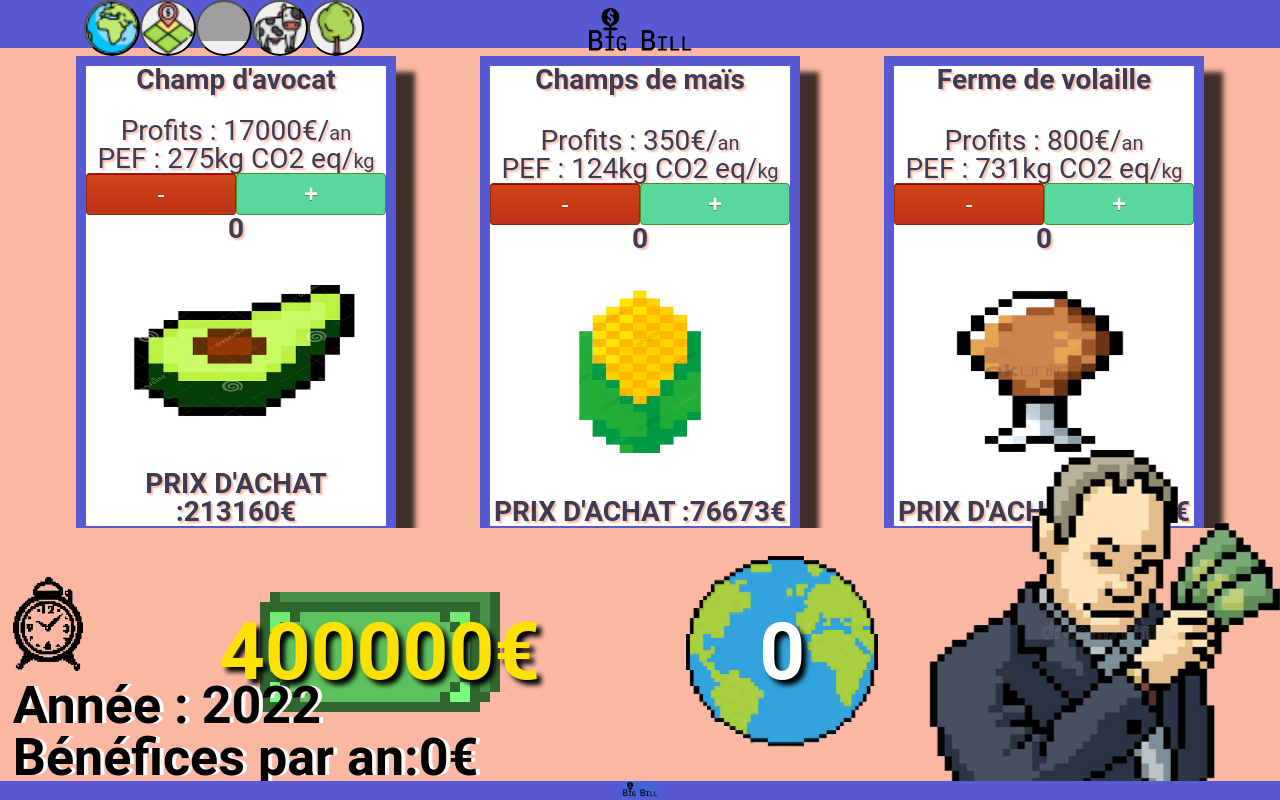
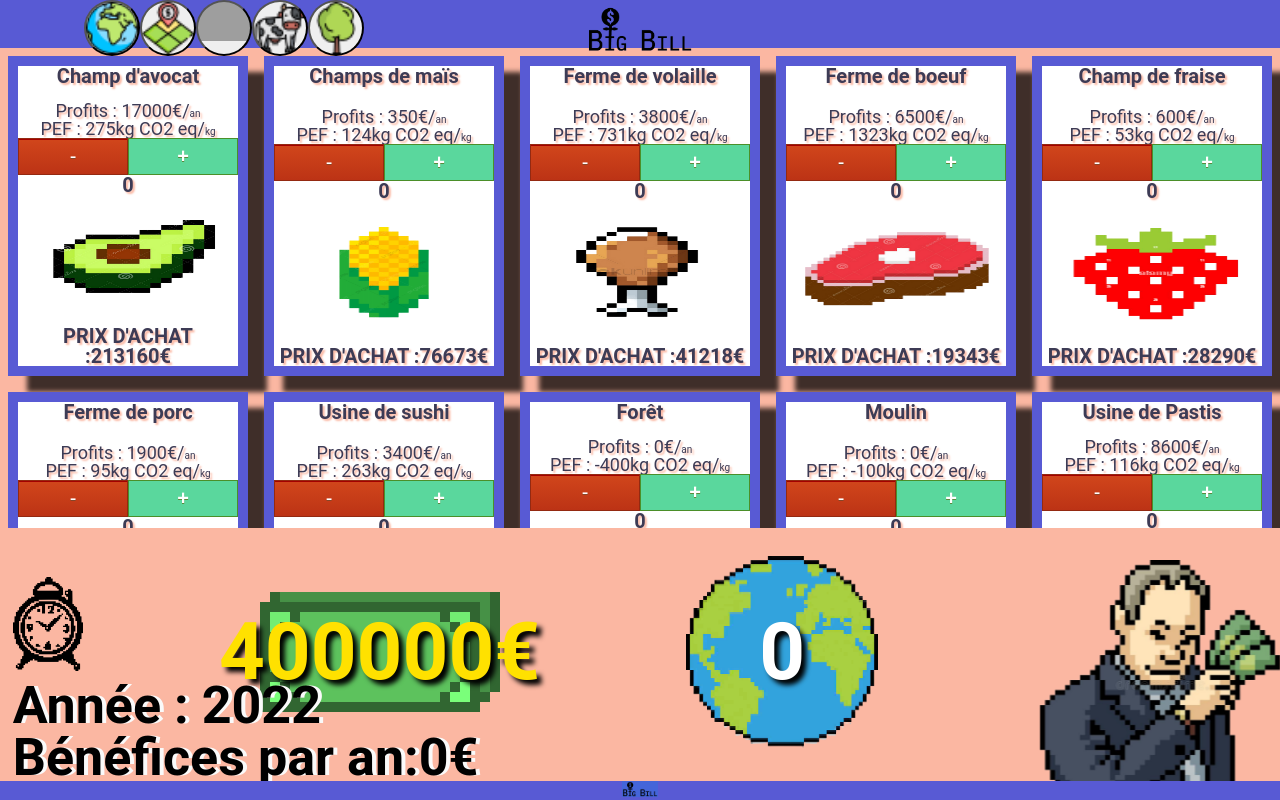
Before and after one commit to ThomasDCW/hackalillejs0522, a React (Vite) app in the folder frontend/: page /game in a window 1280 px wide. Built offline with nearby package versions, Linux system fonts and the light colour scheme; grey boxes are pictures that could not be loaded.

Commit message:
fixstylecard and avatar

```diff
--- a/frontend/src/assets/data.js
+++ b/frontend/src/assets/data.js
@@ -41,7 +41,7 @@ const datas = [
   },
   {
     nom: "Ferme de volaille",
-    profit: 800,
+    profit: 3800,
     impact_ecologique: 731,
     image: volaille,
     categorie: "Elevage",
@@ -52,7 +52,7 @@ const datas = [
   {
     nom: "Ferme de boeuf",
     profit: 6500,
-    impact_ecologique: 3398,
+    impact_ecologique: 1323,
     image: boeuf,
     categorie: "Elevage",
     cout_achat: 19343,
@@ -99,7 +99,7 @@ const datas = [
     impact_ecologique: -400,
     image: foret,
     categorie: "positif",
-    cout_achat: 400000,
+    cout_achat: 100000,
     superficie: "1hectar",
     production: 0,
   },
--- a/frontend/src/components/Avatar/style.jsx
+++ b/frontend/src/components/Avatar/style.jsx
@@ -8,7 +8,7 @@ export default styled.div`
   justify-content: flex-end;
   img {
     margin-bottom: 0;
-    height: 350px;
+    height: 15em;
   }
   @media screen and (max-width: 600px) {
     display: none;
--- a/frontend/src/components/Card/style.jsx
+++ b/frontend/src/components/Card/style.jsx
@@ -2,8 +2,8 @@ import styled from "styled-components";
 
 export default styled.div`
   color: #3d3b55;
-  height: 30rem;
-  width: 20rem;
+  height: 20rem;
+  width: 15rem;
   background-color: white;
   box-sizing: border-box;
   border: 10px solid #585ad4;
@@ -13,10 +13,10 @@ export default styled.div`
   justify-content: space-between;
   margin: 1vh;
   span {
-    font-size: 20px;
+    font-size: 10px;
   }
   li {
-    font-size: 28px;
+    font-size: 18px;
     text-align: center;
     text-shadow: 2px 2px 2px #fbb7a2;
   }
@@ -24,13 +24,11 @@ export default styled.div`
     box-shadow: inset 0px 1px 0px 0px #a30000;
     background: linear-gradient(to bottom, #d0451b 5%, #bc3315 100%);
     background-color: #d0451b;
-    border-radius: 3px;
     border: 1px solid #942911;
     display: inline-block;
     cursor: pointer;
     color: #ffffff;
-    font-family: Arial;
-    font-size: 24px;
+    font-size: 20px;
     padding: 6px 24px;
     text-decoration: none;
     text-shadow: 0px 1px 0px #854629;
@@ -39,13 +37,11 @@ export default styled.div`
   .plus {
     background: linear-gradient(to bottom, #5ad79d 5%, #5ad79d 100%);
     background-color: #77b55a;
-    border-radius: 4px;
     border: 1px solid #4b8f29;
     display: inline-block;
     cursor: pointer;
     color: #ffffff;
-    font-family: Arial;
-    font-size: 24px;
+    font-size: 20px;
     font-weight: bold;
     padding: 6px 12px;
     text-decoration: none;
@@ -54,18 +50,18 @@ export default styled.div`
   }
 
   img {
-    height: 180px;
+    height: 100px;
   }
   h1 {
     text-shadow: 2px 2px 2px #fbb7a2;
     text-align: center;
-    font-size: 28px;
+    font-size: 20px;
     font-weight: bold;
   }
   h2 {
     text-shadow: 2px 2px 2px #fbb7a2;
     text-align: center;
-    font-size: 28px;
+    font-size: 20px;
     font-weight: bold;
   }
   @media screen and (max-width: 600px) {
--- a/frontend/src/services/contexts/index.jsx
+++ b/frontend/src/services/contexts/index.jsx
@@ -44,7 +44,7 @@ export function StatsContext({ children }) {
   };
 
   const endGameFunc = () => {
-    if (earth >= 5000 || timer >= 2060 || money <= 0) {
+    if (earth >= 5000 || timer >= 2100 || money <= 0) {
       setEndGame(true);
       reset();
       setModal(true);
```
